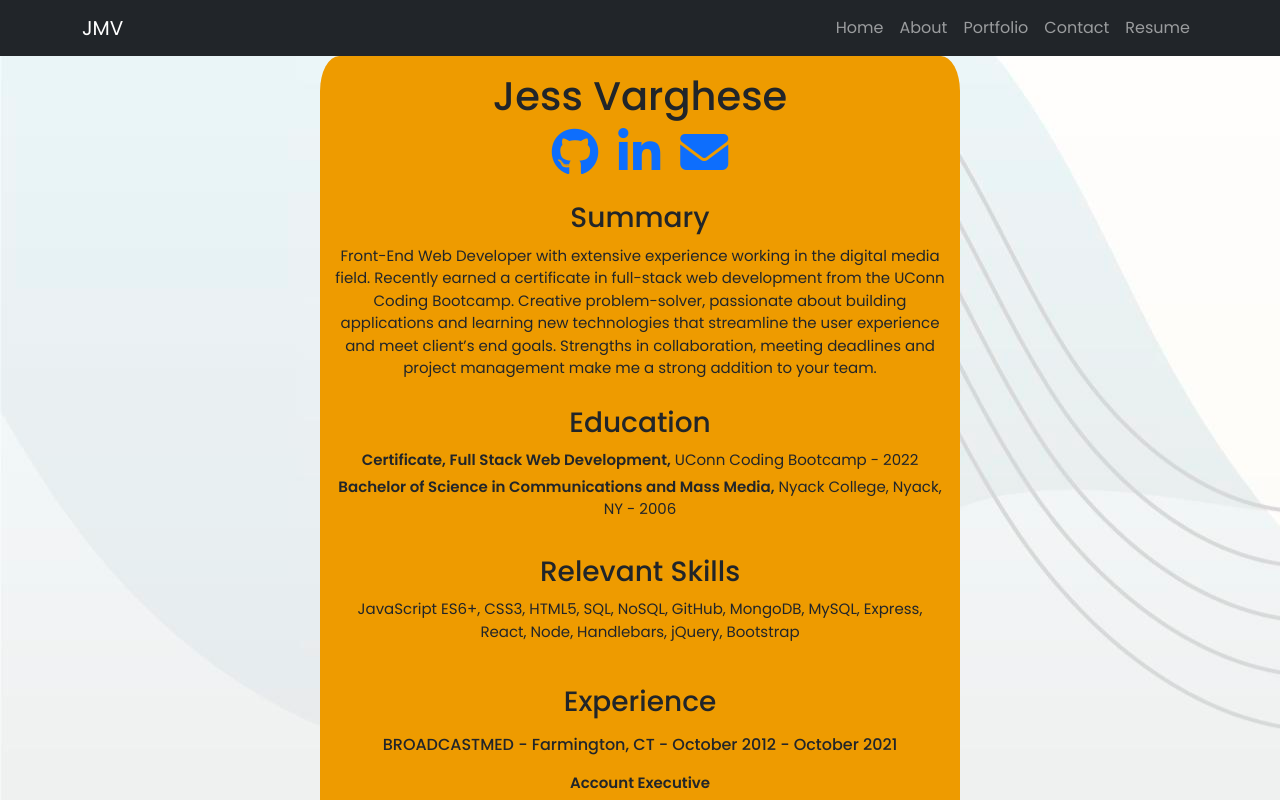
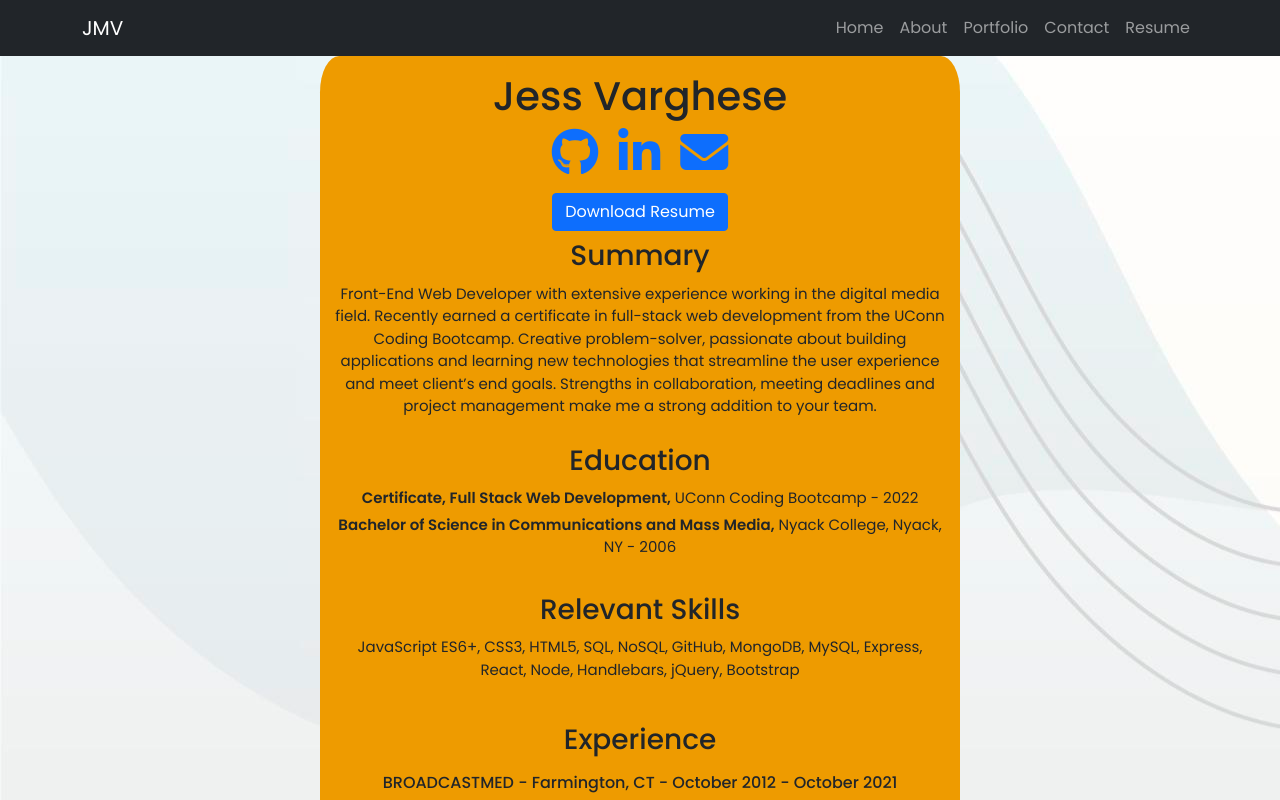
Before and after one commit to JessVarghese/react-portfolio, a React (Create React App) app: page /#/resume in a window 1280 px wide. Shown: the top 800 px of the page. Built offline with nearby package versions, Linux system fonts and the light colour scheme.

Commit message:
add download resume button

```diff
--- a/package.json
+++ b/package.json
@@ -9,6 +9,7 @@
     "@fortawesome/free-solid-svg-icons": "^6.0.0",
     "@fortawesome/react-fontawesome": "^0.1.17",
     "@heroicons/react": "^1.0.5",
+    "@react-pdf/renderer": "^2.1.1",
     "@testing-library/jest-dom": "^5.16.2",
     "@testing-library/react": "^12.1.3",
     "@testing-library/user-event": "^13.5.0",
@@ -20,7 +21,9 @@
     "react-animated-css": "^1.2.1",
     "react-bootstrap": "^2.1.2",
     "react-dom": "^17.0.2",
+    "react-download-link": "^2.3.0",
     "react-icons": "^4.3.1",
+    "react-pdf": "^5.7.1",
     "react-rounded-image": "^2.0.13",
     "react-router-dom": "^6.2.1",
     "react-scripts": "5.0.0",
--- a/src/components/Resume/index.js
+++ b/src/components/Resume/index.js
@@ -1,5 +1,8 @@
 import React from "react";
-import { FontAwesomeIcon } from "@fortawesome/react-fontawesome";
+import { Button } from "react-bootstrap";
+import pdf from "../../docs/Jess_Varghese_resume.pdf";
+import { Link } from "react-router-dom";
+
 import "../Resume/resume.css";
 
 const Resume = () => {
@@ -37,8 +40,13 @@ const Resume = () => {
           </div>
         </div>
       </div>
+      <div style={{ textAlign: "center" }}>
+        <a href={pdf} target="_blank">
+          <Button>Download Resume</Button>
+        </a>
+      </div>
 
-      <div class="p-2" className="resume-section">
+      <div class="p-4" className="resume-section">
         <div>
           <div class="p-2">
             <h3>Summary</h3>
```
Also changed, not shown: 2 other files (tests, documents, lock files or other folders).
